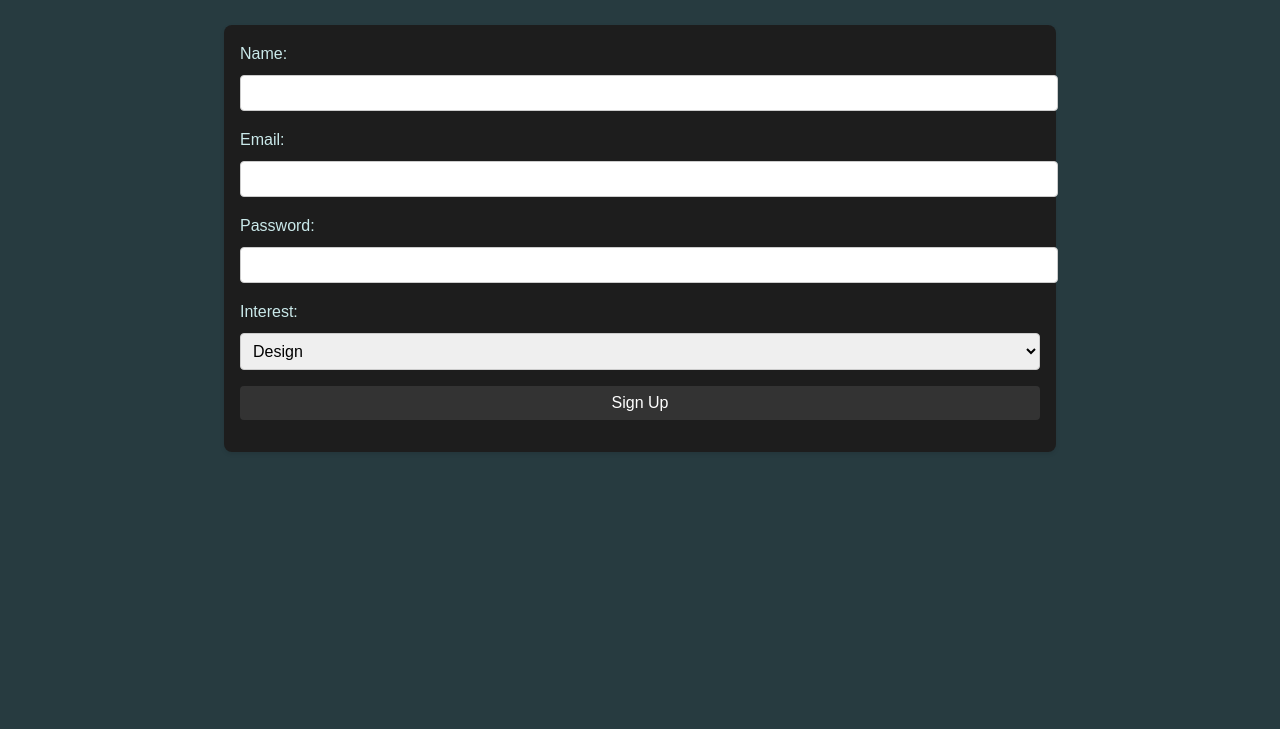
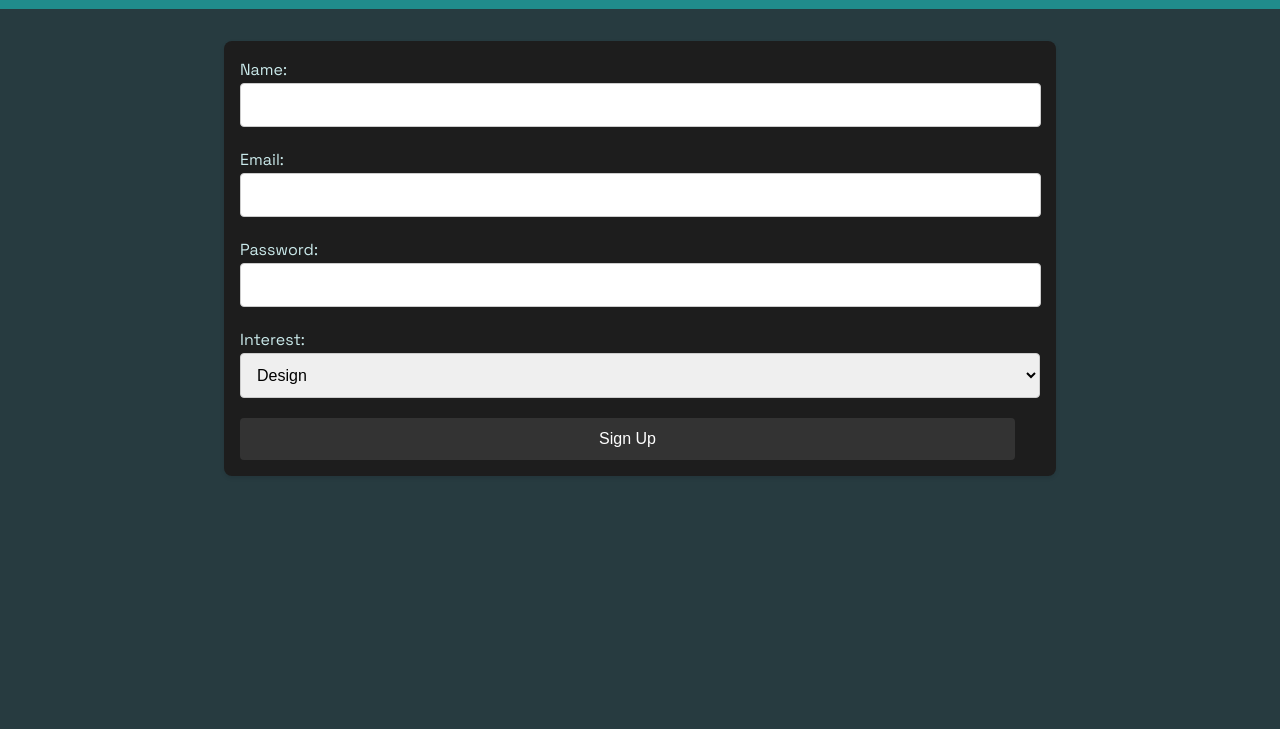
Before and after one commit to ITMD362-Spring-2025/ITMD362-project1, a plain HTML site: page index.html in a window 1280 px wide. Shown: the part 71-800 px from the top of the page. Drawn offline with Linux system fonts and the light colour scheme; files whose address does not match are found by name.

Commit message:
Font size plus style adjustment

```diff
--- a/css/style.css
+++ b/css/style.css
@@ -14,11 +14,12 @@ header {
   background-color: #208c8c;
   color: #fff;
   padding: 1rem;
-  font-size: 20px;
+  font-size: 30px;
   text-align: center;
 }
 
 form {
+  font-family: "Space Grotesk", system-ui;
   max-width: 400px;
   margin: 2rem auto;
   padding: 1rem;
@@ -28,16 +29,28 @@ form {
 }
 
 label {
-  display: block;
-  margin-bottom: 0.5rem;
+  text-align: right;
 }
 
-input, select, button {
+input, button {
   width: 100%;
-  padding: 0.5rem;
-  margin-bottom: 1rem;
+  padding: 0.75rem;
   border: 1px solid #ccc;
   border-radius: 4px;
+  max-width: 775px;
+  resize: vertical;
+}
+
+select {
+  width: 100%;
+  padding: 0.75rem;
+  border: 1px solid #ccc;
+  border-radius: 4px;
+  resize: vertical;
+}
+
+.container {
+  height: 20px;
 }
 
 button {
@@ -45,6 +58,7 @@ button {
   color: #fff;
   border: none;
   cursor: pointer;
+  size: 800px;
 }
 
 button:hover {
```
